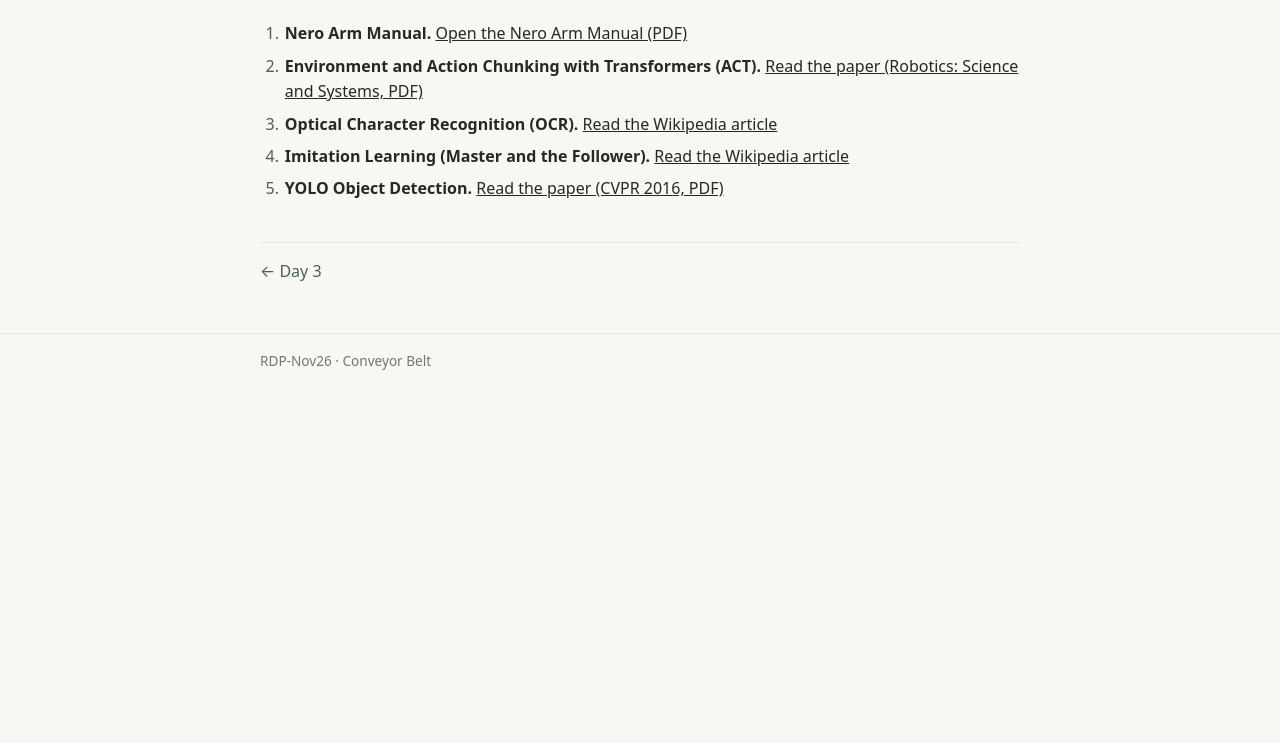
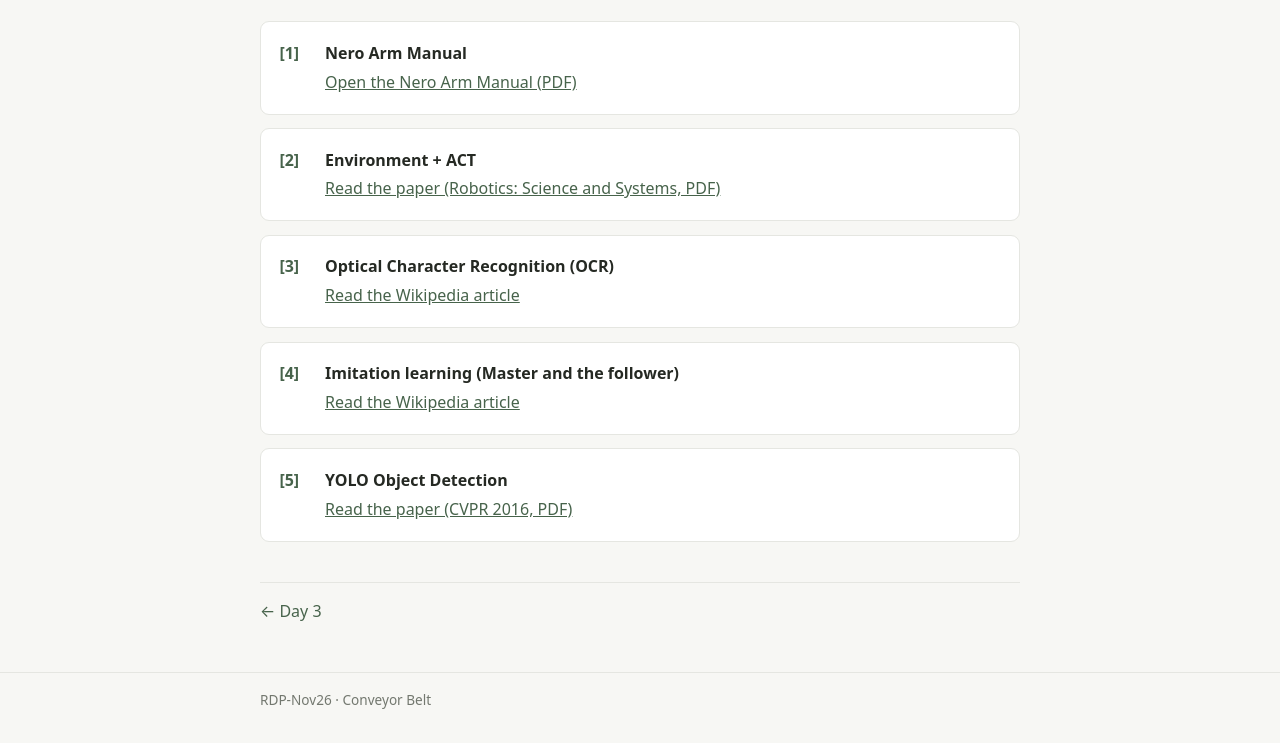
Before and after one commit to alzyloh-jpg/alzyloh-jpg.github.io, a plain HTML site: page pages/sources.html in a window 1280 px wide. Shown: the part 279-1022 px from the top of the page. Before the commit the page ends 800 px from the top, so only its background shows below. Drawn offline with Linux system fonts and the light colour scheme.

Commit message:
Redesign sources page with all five supplied references

```diff
--- a/pages/sources.html
+++ b/pages/sources.html
@@ -3,9 +3,31 @@
 <head>
   <meta charset="utf-8">
   <meta name="viewport" content="width=device-width, initial-scale=1">
-  <meta name="description" content="References for the Conveyor Belt robotics project.">
+  <meta name="description" content="Five references for the Conveyor Belt robotics project.">
   <title>Sources — Conveyor Belt</title>
   <link rel="stylesheet" href="../assets/site.css">
+  <style>
+    .source-list { list-style: none; counter-reset: sources; padding: 0 !important; }
+    .source-list li {
+      counter-increment: sources;
+      position: relative;
+      margin: 0 0 .85rem !important;
+      padding: 1.15rem 1.25rem 1.15rem 4rem !important;
+      border: 1px solid var(--line);
+      border-radius: 9px;
+      background: var(--paper);
+    }
+    .source-list li::before {
+      content: "[" counter(sources) "]";
+      position: absolute;
+      top: 1.15rem;
+      left: 1.15rem;
+      color: var(--accent);
+      font-weight: 750;
+    }
+    .source-title { display: block; margin-bottom: .2rem; font-weight: 700; }
+    .source-link { color: var(--accent); overflow-wrap: anywhere; }
+  </style>
 </head>
 <body>
   <header class="site-header">
@@ -17,29 +39,29 @@
     <header class="page-heading">
       <p class="eyebrow">References</p>
       <h1>Sources</h1>
-      <p class="intro">Manuals, research papers, and background references used throughout the project.</p>
+      <p class="intro">The five references cited in the project notes.</p>
     </header>
     <article class="article-content">
       <ol class="source-list">
         <li id="source-1">
-          <strong>Nero Arm Manual.</strong>
-          <a href="https://manuals.plus/m/e4a1f4677089345f4f41362cab378d66a027223cbb746da1ac1ca1ac08bf0e31_optim.pdf" target="_blank" rel="noopener noreferrer">Open the Nero Arm Manual (PDF)</a>
+          <span class="source-title">Nero Arm Manual</span>
+          <a class="source-link" href="https://manuals.plus/m/e4a1f4677089345f4f41362cab378d66a027223cbb746da1ac1ca1ac08bf0e31_optim.pdf" target="_blank" rel="noopener noreferrer">Open the Nero Arm Manual (PDF)</a>
         </li>
         <li id="source-2">
-          <strong>Environment and Action Chunking with Transformers (ACT).</strong>
-          <a href="https://www.roboticsproceedings.org/rss19/p016.pdf" target="_blank" rel="noopener noreferrer">Read the paper (Robotics: Science and Systems, PDF)</a>
+          <span class="source-title">Environment + ACT</span>
+          <a class="source-link" href="https://www.roboticsproceedings.org/rss19/p016.pdf" target="_blank" rel="noopener noreferrer">Read the paper (Robotics: Science and Systems, PDF)</a>
         </li>
         <li id="source-3">
-          <strong>Optical Character Recognition (OCR).</strong>
-          <a href="http://en.wikipedia.org/wiki/Optical_character_recognition" target="_blank" rel="noopener noreferrer">Read the Wikipedia article</a>
+          <span class="source-title">Optical Character Recognition (OCR)</span>
+          <a class="source-link" href="http://en.wikipedia.org/wiki/Optical_character_recognition" target="_blank" rel="noopener noreferrer">Read the Wikipedia article</a>
         </li>
         <li id="source-4">
-          <strong>Imitation Learning (Master and the Follower).</strong>
-          <a href="https://en.wikipedia.org/wiki/Imitation_learning" target="_blank" rel="noopener noreferrer">Read the Wikipedia article</a>
+          <span class="source-title">Imitation learning (Master and the follower)</span>
+          <a class="source-link" href="https://en.wikipedia.org/wiki/Imitation_learning" target="_blank" rel="noopener noreferrer">Read the Wikipedia article</a>
         </li>
         <li id="source-5">
-          <strong>YOLO Object Detection.</strong>
-          <a href="https://www.cv-foundation.org/openaccess/content_cvpr_2016/papers/Redmon_You_Only_Look_CVPR_2016_paper.pdf" target="_blank" rel="noopener noreferrer">Read the paper (CVPR 2016, PDF)</a>
+          <span class="source-title">YOLO Object Detection</span>
+          <a class="source-link" href="https://www.cv-foundation.org/openaccess/content_cvpr_2016/papers/Redmon_You_Only_Look_CVPR_2016_paper.pdf" target="_blank" rel="noopener noreferrer">Read the paper (CVPR 2016, PDF)</a>
         </li>
       </ol>
     </article>
```
